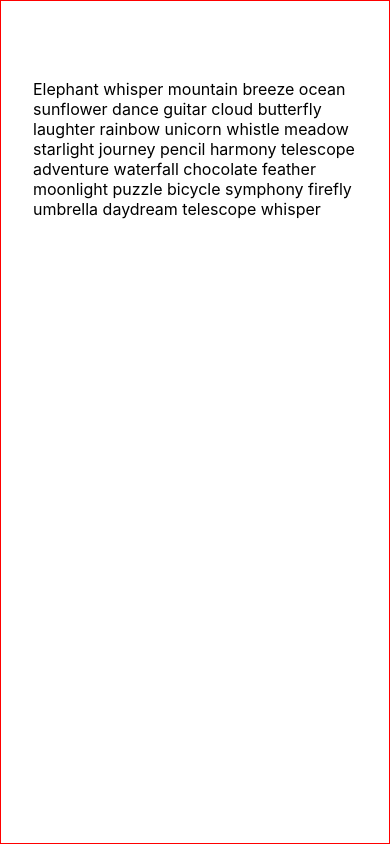
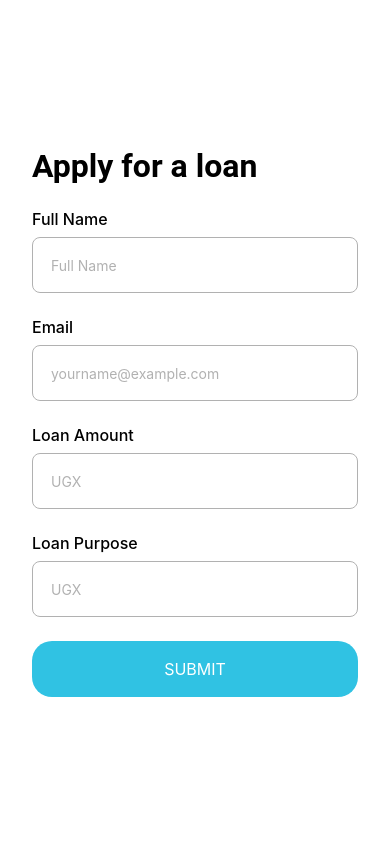
Before and after one commit to ngeringkwony/nmd-test, a React Native app: screen /LoanApplication in a window 390 px wide. Built offline with nearby package versions, Linux system fonts and the light colour scheme.

Commit message:
adds loan application page

```diff
--- /dev/null
+++ b/src/components/textInput/TextInput.tsx
@@ -0,0 +1,29 @@
+import React from 'react';
+import styled from 'styled-components/native';
+type Props = {
+  type?: 'emailAddress' | 'password' | 'name' | 'telephoneNumber';
+  numeric?: boolean;
+  placeholder?: string;
+};
+
+const CustomTextInput = styled.TextInput`
+  width: 100%;
+  height: 56px;
+  border-width: 1px;
+  border-color: #b1b1b1;
+  border-radius: 8px;
+  padding: 13px 18px;
+`;
+
+const TextInput = ({type, numeric, placeholder}: Props) => {
+  return (
+    <CustomTextInput
+      keyboardType={numeric ? 'numeric' : 'default'}
+      textContentType={type}
+      placeholderTextColor="#b1b1b1"
+      placeholder={placeholder || 'Value...'}
+    />
+  );
+};
+
+export default TextInput;
--- a/src/screens/loanApplication/index.tsx
+++ b/src/screens/loanApplication/index.tsx
@@ -1,15 +1,44 @@
 import React from 'react';
-import {Container, Text} from '../../styles/sharedStyles';
+import {Container, Header, Text} from '../../styles/sharedStyles';
+import TextInput from '../../components/textInput/TextInput';
+import Button from '../../components/button';
+import {ScrollView} from 'react-native';
+import {Form, FormField} from './styles';
 
 const Loans = () => {
   return (
     <Container>
-      <Text>
-        Elephant whisper mountain breeze ocean sunflower dance guitar cloud
-        butterfly laughter rainbow unicorn whistle meadow starlight journey
-        pencil harmony telescope adventure waterfall chocolate feather moonlight
-        puzzle bicycle symphony firefly umbrella daydream telescope whisper
-      </Text>
+      <Header>Apply for a loan</Header>
+      <Form>
+        <ScrollView>
+          <FormField>
+            <Text fontWeight="500" marginBottom="8px">
+              Full Name
+            </Text>
+            <TextInput type="name" placeholder="Full Name" />
+          </FormField>
+          <FormField>
+            <Text fontWeight="500" marginBottom="8px">
+              Email
+            </Text>
+            <TextInput type="emailAddress" placeholder="yourname@example.com" />
+          </FormField>
+          <FormField>
+            <Text fontWeight="500" marginBottom="8px">
+              Loan Amount
+            </Text>
+            <TextInput numeric placeholder="UGX" />
+          </FormField>
+          <FormField>
+            <Text fontWeight="500" marginBottom="8px">
+              Loan Purpose
+            </Text>
+            <TextInput placeholder="UGX" />
+          </FormField>
+        </ScrollView>
+      </Form>
+
+      <Button title="SUBMIT" size="large" variant="solid" />
     </Container>
   );
 };
--- /dev/null
+++ b/src/screens/loanApplication/styles.ts
@@ -0,0 +1,11 @@
+import styled from 'styled-components/native';
+
+export const Form = styled.View`
+  width: 100%;
+  margin-top: 24px;
+`;
+
+export const FormField = styled.View`
+  width: 100%;
+  margin-bottom: 24px;
+`;
--- a/src/screens/loanDashboard/index.tsx
+++ b/src/screens/loanDashboard/index.tsx
@@ -15,7 +15,7 @@ const Home = () => {
   return (
     <Container>
       <LoansContainer>
-        <Header>Loan Application Dashboard</Header>
+        <Header marginVertical="40px">Loan Application Dashboard</Header>
         <ScrollView>
           <LoanCard
             title="Personal Loan"
--- a/src/screens/loanDashboard/styles.ts
+++ b/src/screens/loanDashboard/styles.ts
@@ -1,10 +1,10 @@
 import styled from 'styled-components/native';
 import {Header as HeaderText} from '../../styles/sharedStyles';
 
-export const Header = styled(HeaderText)`
+export const Header = styled(HeaderText)<{marginVertical?:string}>`
   font-size: 29px;
   line-height: 34px;
-  margin-bottom: 40px;
+  margin-bottom: ${props => props.marginVertical || '0px'};
 `;
 
 export const LoansContainer = styled.View`
--- a/src/styles/sharedStyles.ts
+++ b/src/styles/sharedStyles.ts
@@ -3,12 +3,10 @@ import styled from 'styled-components/native';
 export const Container = styled.View`
   display: flex;
   flex: 1;
-  justify-content: space-between;
+  justify-content: center;
   align-items: flex-start;
-  padding: 20% 32px 32px 32px;
+  padding: 32px;
   background-color: #fff;
-  border-color: red;
-  border-width: 1px;
 `;
 
 export const Header = styled.Text`
```
